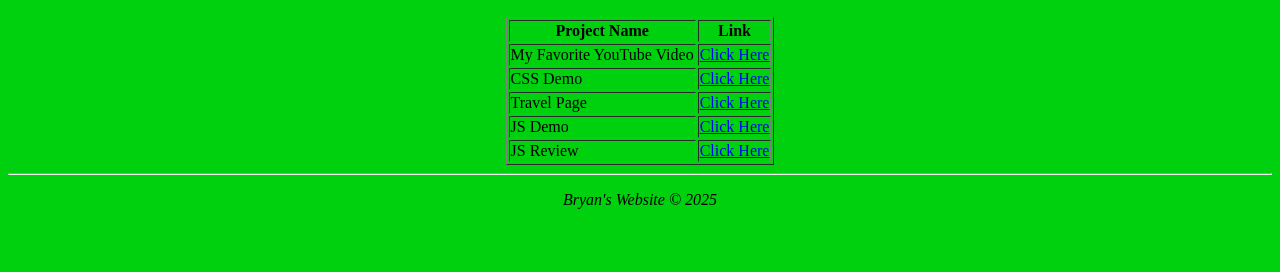
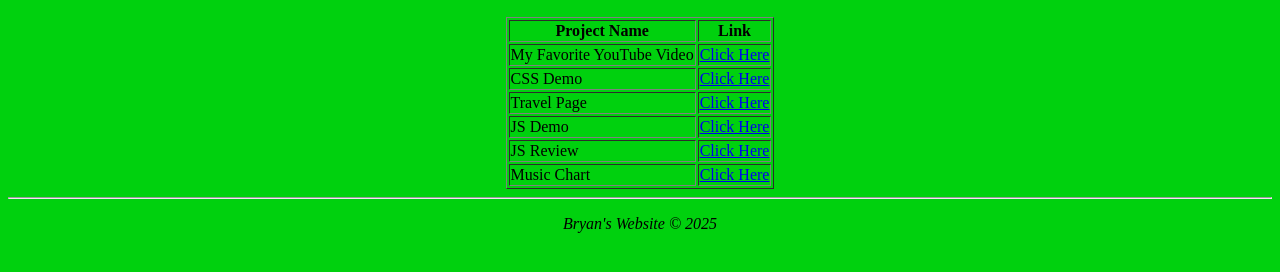
Before and after one commit to Bryan-MR/Bryan-MR.github.io, a plain HTML site: page index.html in a window 1280 px wide. Shown: the part 96-368 px from the top of the page. Drawn offline with Linux system fonts and the light colour scheme.

Commit message:
Update index.html

```diff
--- a/index.html
+++ b/index.html
@@ -62,6 +62,14 @@
             </p>
           </td>
         </tr>
+        <tr>
+          <td>Music Chart</td>
+          <td>
+            <p>
+              <a href="musicchart.html">Click Here</a>
+            </p>
+          </td>
+        </tr>
       </table>
     </center>
 
```
